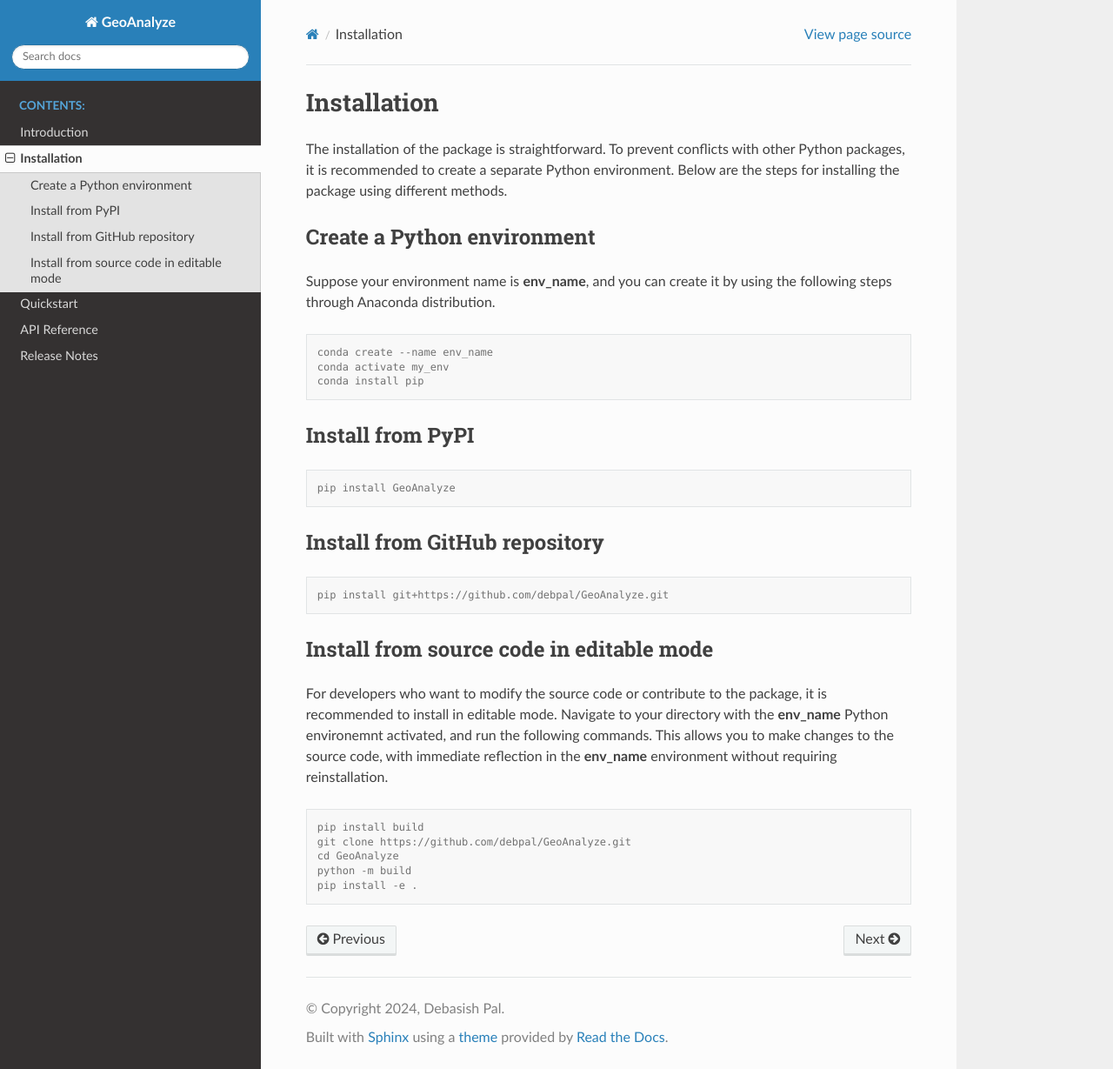
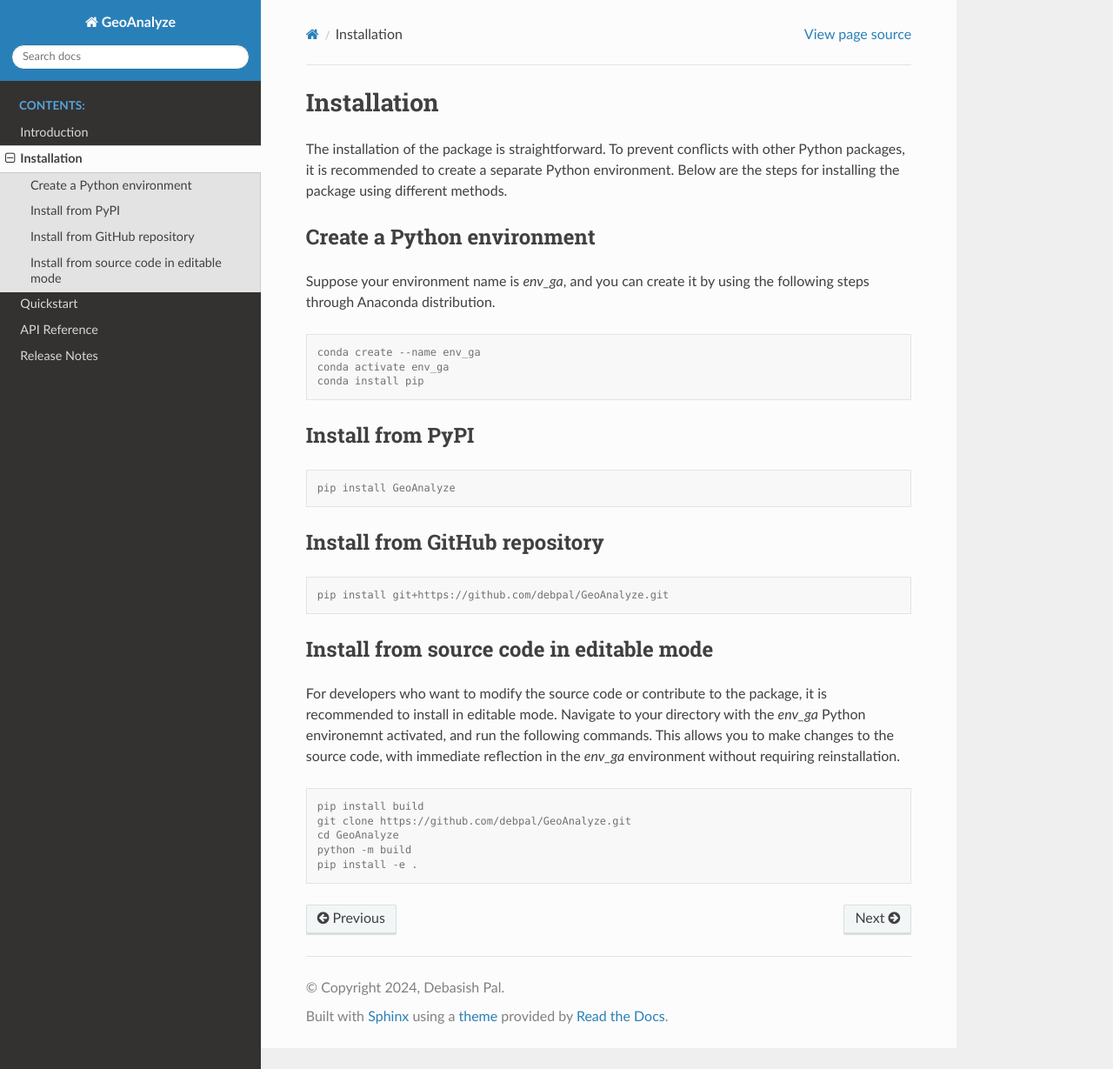
Before and after one commit to debpal/GeoAnalyze, a Sphinx documentation site: the page built from docs/installation.rst, in a window 1280 px wide and 1229 px high. Shown: the whole window at 87% size. Built offline with Sphinx 7.4.7 and the Read the Docs theme 3.1.0, drawn with Linux system fonts in a browser that asks for light colours.

Commit message:
update docs

```diff
--- a/docs/installation.rst
+++ b/docs/installation.rst
@@ -9,12 +9,12 @@
 Create a Python environment
 -----------------------------
 
-Suppose your environment name is **env_name**, and you can create it by using the following steps through Anaconda distribution.
+Suppose your environment name is `env_ga`, and you can create it by using the following steps through Anaconda distribution.
 
 .. code-block:: console
 
-    conda create --name env_name
-    conda activate my_env
+    conda create --name env_ga
+    conda activate env_ga
     conda install pip
 
 
@@ -39,8 +39,8 @@
 --------------------------------------------
 
 For developers who want to modify the source code or contribute to the package, it is recommended to install in editable mode.
-Navigate to your directory with the **env_name** Python environemnt activated, and run the following commands.
-This allows you to make changes to the source code, with immediate reflection in the **env_name** environment without requiring reinstallation.
+Navigate to your directory with the `env_ga` Python environemnt activated, and run the following commands.
+This allows you to make changes to the source code, with immediate reflection in the `env_ga` environment without requiring reinstallation.
 
 .. code-block:: console
 
```
